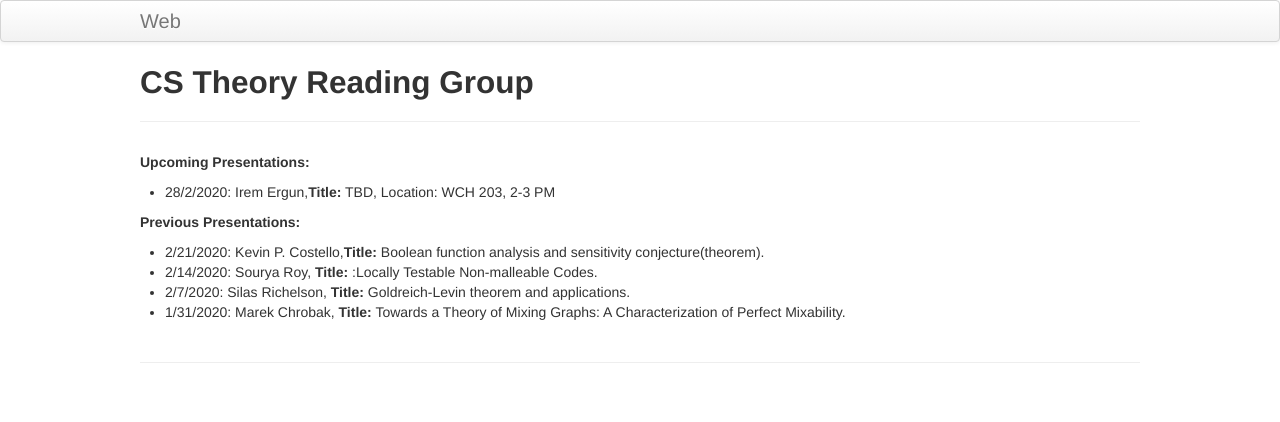
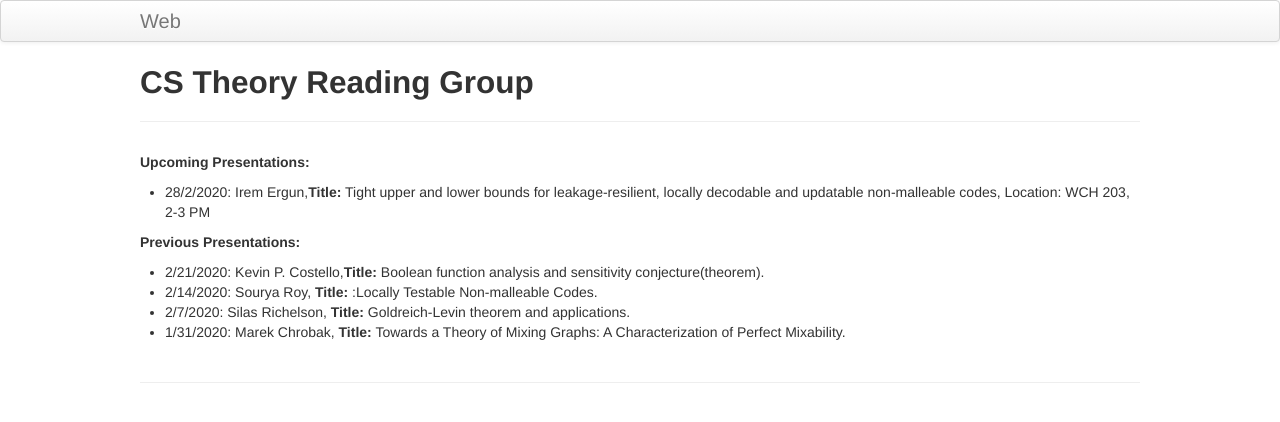
Before and after one commit to SRA2/cstweb, a Jekyll site: the page built from index.md, in a window 1280 px wide. Shown: the top 422 px of the page. Built offline with Jekyll 4.4.1, drawn with Linux system fonts in a browser that asks for light colours.

Commit message:
Update index.md

```diff
--- a/index.md
+++ b/index.md
@@ -5,7 +5,7 @@ tagline:
 description:
 ---
 **Upcoming Presentations:**
-* 28/2/2020: Irem Ergun,**Title:** TBD, Location: WCH 203, 2-3 PM
+* 28/2/2020: Irem Ergun,**Title:** Tight upper and lower bounds for leakage-resilient, locally decodable and updatable non-malleable codes, Location: WCH 203, 2-3 PM
 
 
 **Previous Presentations:**
```
